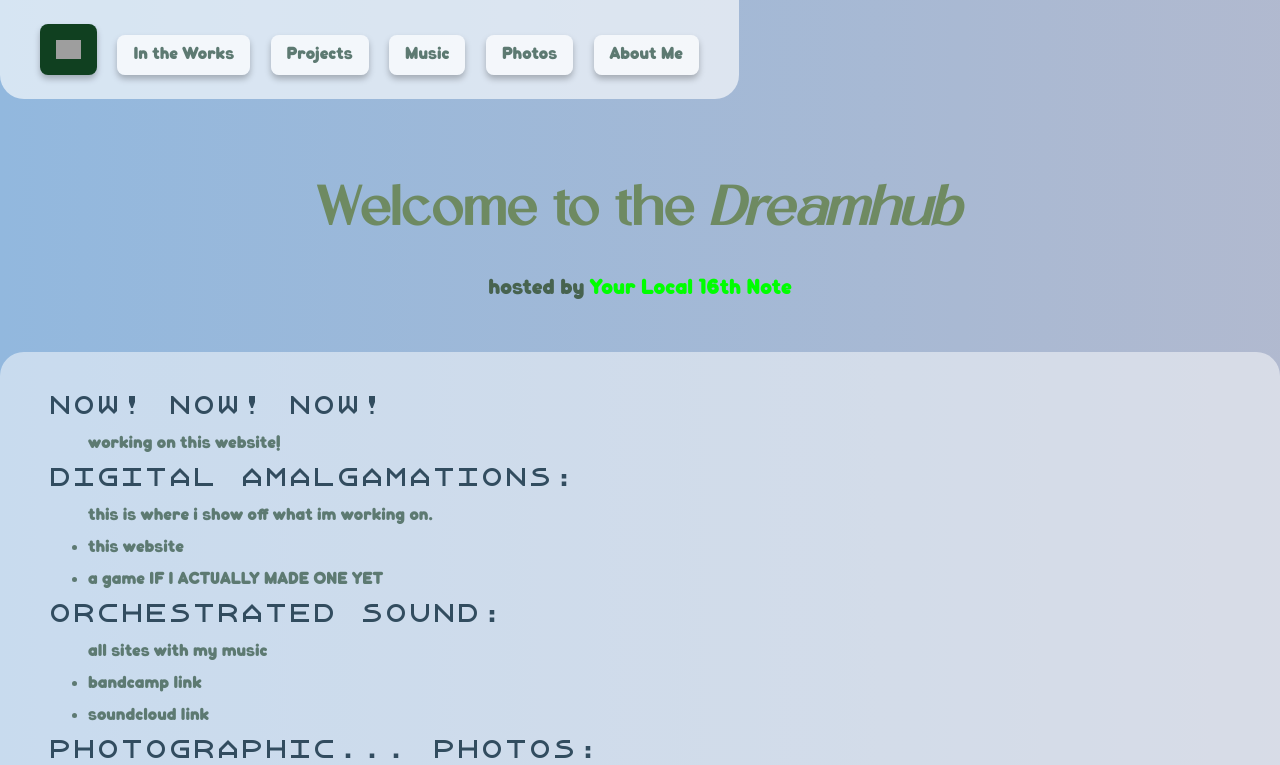
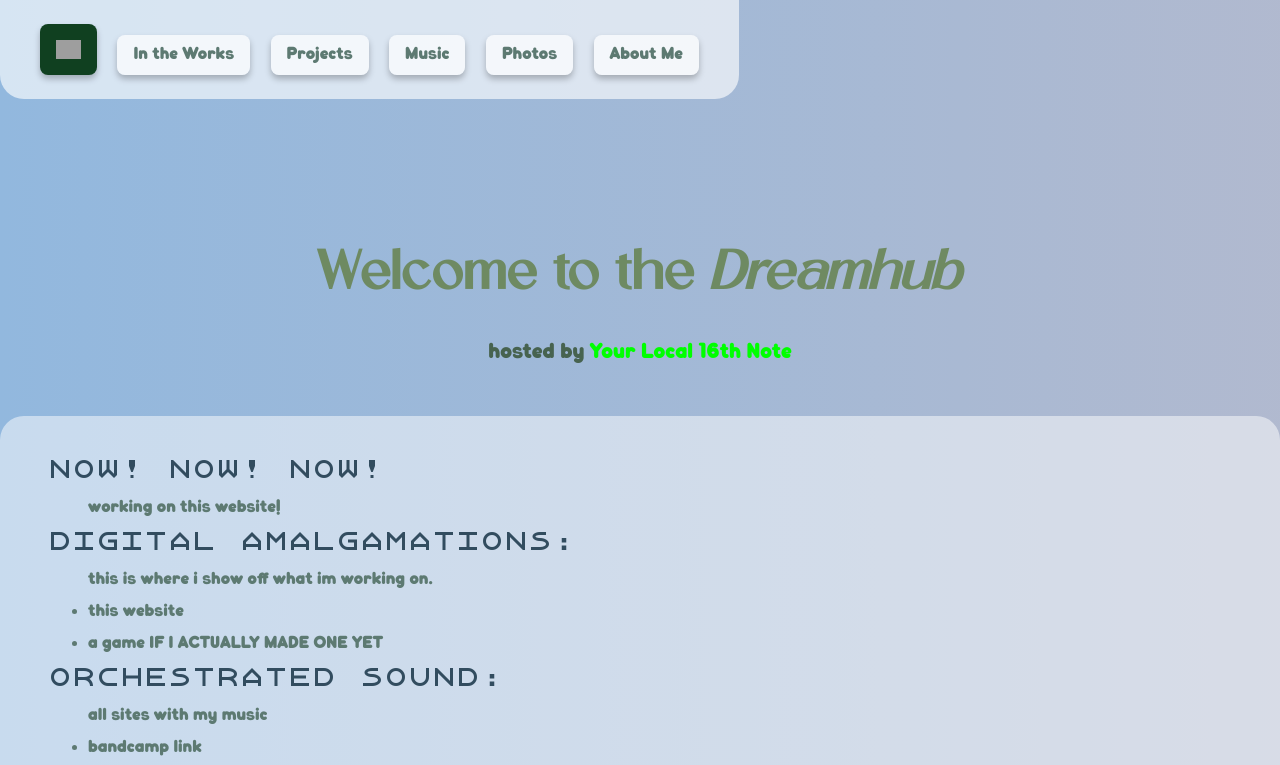
Before and after one commit to Improvingtime50/my-website, an Astro site: page / in a window 1280 px wide. Shown: the top 765 px of the page. Built offline with nearby package versions, Linux system fonts and the light colour scheme; Astro itself is replaced by a stand-in of ours; grey boxes are pictures that could not be loaded.

Commit message:
minor formatting changes

```diff
--- a/src/pages/index.astro
+++ b/src/pages/index.astro
@@ -28,7 +28,7 @@ import "/src/styles/global.css";
 
 			<!-- ----------Greetings---------- -->
 			<header class="title">
-				<h1 class="crafteds wide" style="margin-top: 8.5rem;">Welcome to the <i>Dream<wbr>hub</i><br></h1>
+				<h1 class="crafteds wide" style="margin-top: 200px;">Welcome to the <i>Dream<wbr>hub</i><br></h1>
 				<h2 class="qilka-bold wide" style="margin-top: 2rem; font-size: 20px"> hosted by <span style="color:#00ff00">Your Local 16th Note</span></h2>
 			</header>
 
```
